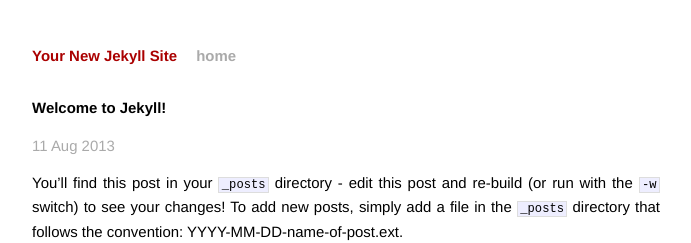
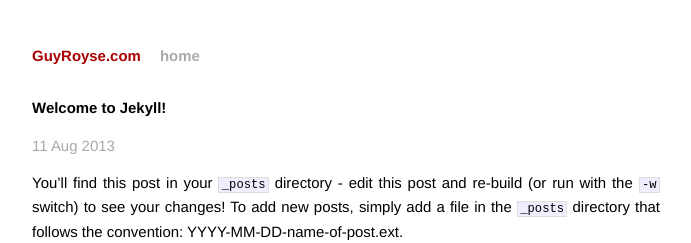
Before and after one commit to guyroyse/guyroyse.github.com, a Jekyll site: the page built from _posts/2013-08-11-welcome-to-jekyll.markdown, in a window 1280 px wide. Shown: the top 243 px of the page, without its empty margins (294-985 px from the left). Built offline with Jekyll 4.4.1, drawn with Linux system fonts in a browser that asks for light colours; Markdown is read by kramdown in place of the engine named in the settings.

Commit message:
updated site settings

```diff
--- a/_config.yml
+++ b/_config.yml
@@ -1,3 +1,6 @@
-name: Your New Jekyll Site
+name: GuyRoyse.com
 markdown: redcarpet
 pygments: true
+timezone: America/Detroit
+future: false
+safe: true
```
